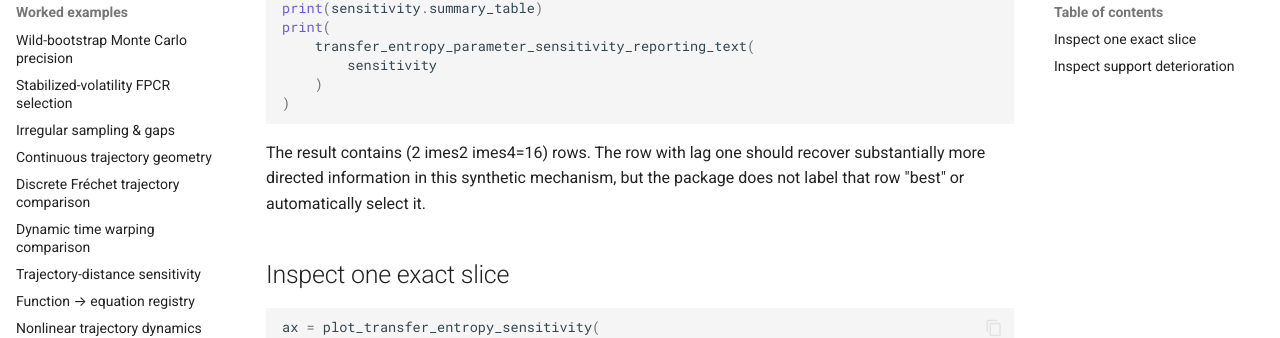
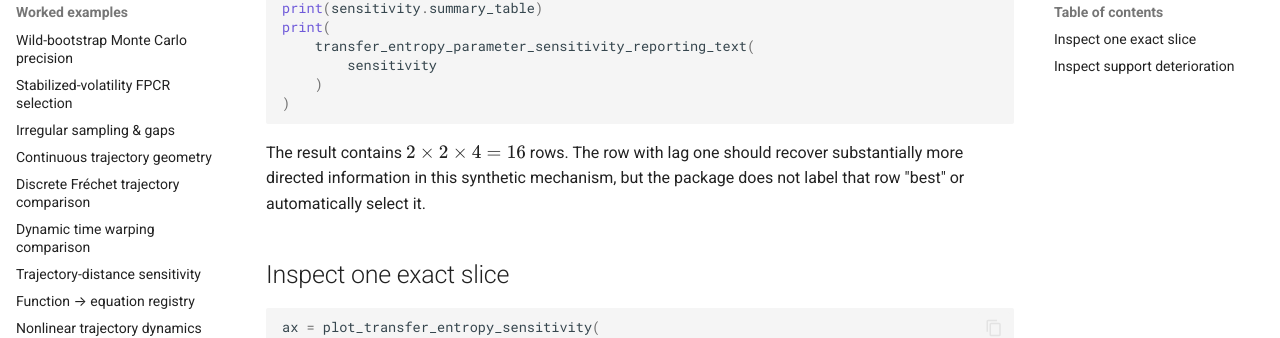
Before and after one commit to stefanosbalaskas/eyetrajectoriespy, an MkDocs documentation site: the page built from docs/examples/transfer-entropy-sensitivity.md, in a window 1280 px wide and 900 px high, scrolled down 705 px. Shown: the part 117-455 px from the top of the window. Built offline with MkDocs 1.6.1 and Material for MkDocs 9.7.7, drawn with Linux system fonts in a browser that asks for light colours; comment, search, counter and statistics services are not loaded.

Commit message:
Repair legacy mathematical markup

````diff
--- a/docs/examples/transfer-entropy-sensitivity.md
+++ b/docs/examples/transfer-entropy-sensitivity.md
@@ -38,7 +38,7 @@ print(
 )
 ```
 
-The result contains (2	imes2	imes4=16) rows. The row with lag one should
+The result contains \(2\times2\times4=16\) rows. The row with lag one should
 recover substantially more directed information in this synthetic mechanism,
 but the package does not label that row "best" or automatically select it.
 
````
